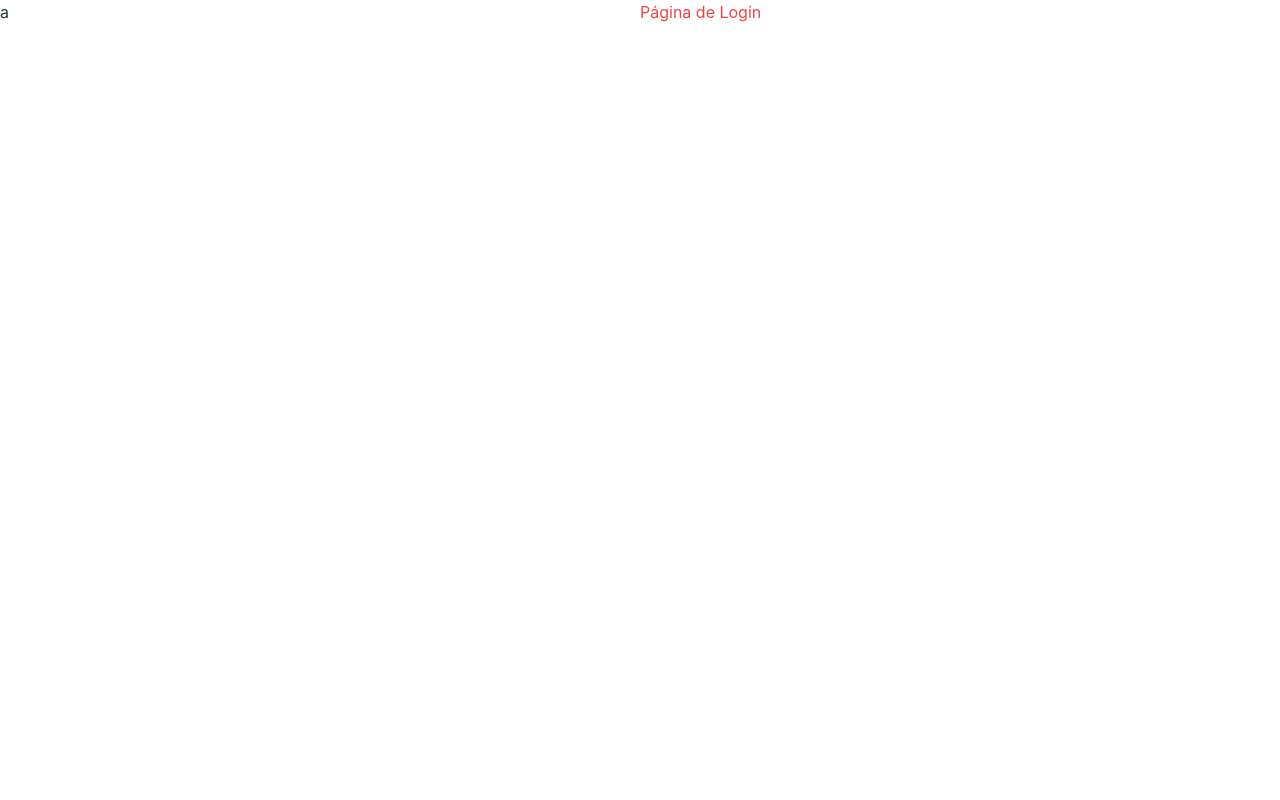
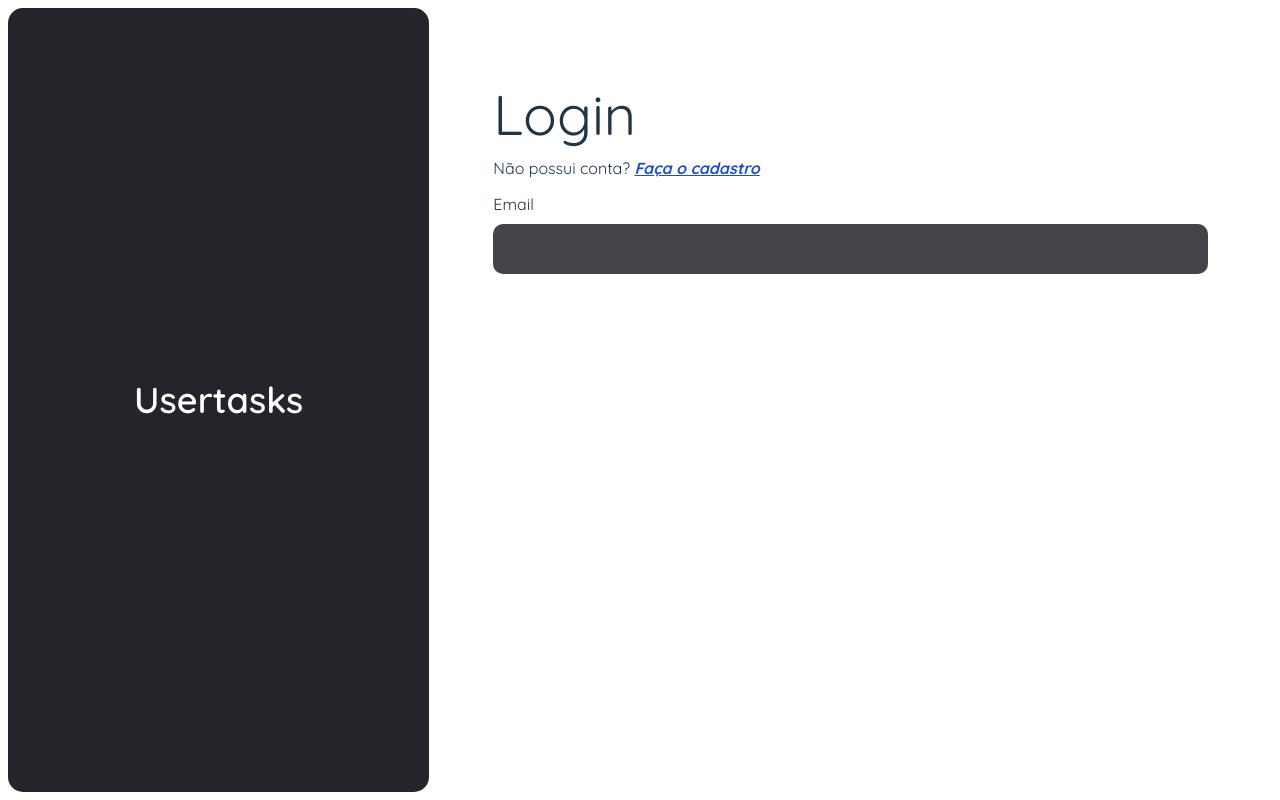
Before and after one commit to tarcisioangelo/node-vue-aws, a Vue app in the folder frontend/: page /login in a window 1280 px wide. Built offline with nearby package versions, Linux system fonts and the light colour scheme.

Commit message:
rascunhos de layout

```diff
--- a/frontend/src/layouts/GuestLayout.vue
+++ b/frontend/src/layouts/GuestLayout.vue
@@ -1,10 +1,24 @@
 <template>
-    <div class="flex flex-col md:flex-row h-[100vh]">
-        <div class="w-full md:w-1/2 h-full">a</div>
-        <div class="w-full md:w-1/2 h-full">
+    <div class="guest-content">
+        <div class="first-child">
+            <h4 class="text-[36px] font-semibold">Usertasks</h4>
+        </div>
+        <div class="second-child">
             <main>
                 <RouterView />
             </main>
         </div>
     </div>
 </template>
+
+<style scoped>
+.guest-content {
+    @apply flex flex-col md:flex-row h-[100vh] p-2;
+}
+.first-child {
+    @apply flex flex-col w-full md:w-1/3 h-full bg-component justify-center items-center rounded-[15px] text-white p-5;
+}
+.second-child {
+    @apply w-full md:w-2/3 h-full container;
+}
+</style>
--- a/frontend/src/style.css
+++ b/frontend/src/style.css
@@ -2,19 +2,15 @@
 @tailwind components;
 @tailwind utilities;
 
+@font-face {
+    font-family: 'Quicksand';
+    src: url('/fonts/Quicksand-VariableFont_wght.ttf');
+}
+
 :root {
-    font-family: Inter, system-ui, Avenir, Helvetica, Arial, sans-serif;
-    line-height: 1.5;
-    font-weight: 400;
-
-    color-scheme: light dark;
-    color: rgba(255, 255, 255, 0.87);
-    background-color: #242424;
-
-    font-synthesis: none;
-    text-rendering: optimizeLegibility;
-    -webkit-font-smoothing: antialiased;
-    -moz-osx-font-smoothing: grayscale;
+    font-family: 'Quicksand';
+    background-color: #181a1e;
+    color: #f9f9f9;
 }
 
 body {
@@ -23,6 +19,10 @@ body {
     flex-direction: column;
     width: 100vw;
     min-height: 100vh;
+}
+
+.link {
+    @apply text-blue-700 font-bold italic underline cursor-pointer;
 }
 
 @media (prefers-color-scheme: light) {
--- a/frontend/src/views/Login.vue
+++ b/frontend/src/views/Login.vue
@@ -1,3 +1,17 @@
 <template>
-    <span class="text-red-500 bg-white">Página de Login</span>
+    <div class="p-16">
+        <p class="text-[56px]">Login</p>
+        <span>Não possui conta? <a class="link" href="#">Faça o cadastro</a> </span>
+
+        <form class="mt-3" id="signinForm" name="signinForm">
+            <label class="text-light" for="email">Email</label>
+            <input
+                class="w-full mt-2 rounded-[10px] h-[50px] bg-input text-white/75 outline-none px-4"
+                autocomplete="off"
+                type="text"
+                name="email"
+                id="email"
+            />
+        </form>
+    </div>
 </template>
--- a/frontend/tailwind.config.js
+++ b/frontend/tailwind.config.js
@@ -6,7 +6,34 @@ export default {
   ],
 
   theme: {
-    extend: {},
+
+    screens: {
+      'xs': '376px',
+      'sm': '480px',
+      'md': '768px',
+      'lg': '1136px',
+      'xl': '1440px',
+      '2xl': '2500px'
+    },
+    extend: {
+      colors: {
+        'primary': '#007BFF',
+        'primary-hover': '#0056b3',
+        'secondary': '#43444a',
+        'secondary-hover': '#2f3138',
+        'success': '#20AF7B',
+        'danger': '#FF6767',
+        'placeholder-line': '#FFF',
+        'warning': '#ffc82c',
+        'background': '#181A1E',
+        'component': '#24252B',
+        'component-hover': '#2f3138',
+        'input': '#43444a',
+        'input-line': '#4C4E58',
+        'link': '#248FDC'
+      },
+    },
+
   },
   plugins: [],
 }
```
Also changed, not shown: frontend/public/fonts/Quicksand-VariableFont_wght.ttf (added), frontend/public/image_guest.png (added).
